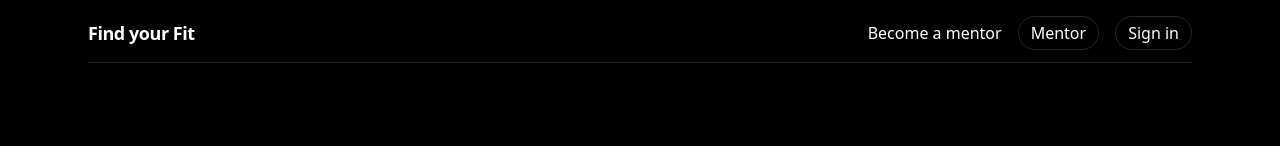
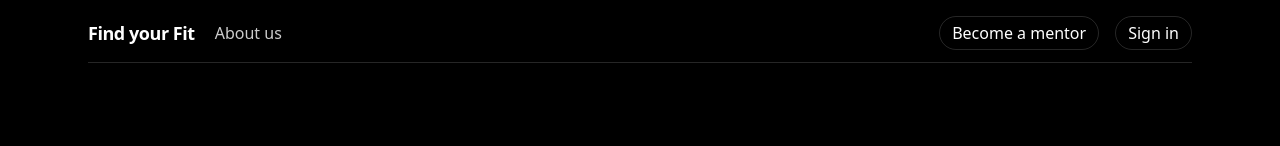
Before and after one commit to RaoAhmar/thefyf, a Next.js app: page / in a window 1280 px wide. Shown: the top 146 px of the page. Built offline with nearby package versions, Linux system fonts and the light colour scheme; no server answers; the database is empty.

Commit message:
Update Header.tsx

```diff
--- a/components/Header.tsx
+++ b/components/Header.tsx
@@ -10,19 +10,19 @@ export default function Header() {
   const [signedIn, setSignedIn] = useState(false);
   const [isAdmin, setIsAdmin] = useState(false);
   const [displayName, setDisplayName] = useState<string | null>(null);
+  const [isMentorApproved, setIsMentorApproved] = useState(false);
   const [open, setOpen] = useState(false);
   const menuRef = useRef<HTMLDivElement | null>(null);
 
-  // Load session + role/name for header
   useEffect(() => {
     let abort = false;
 
     async function run() {
       const { data } = await supabaseBrowser.auth.getSession();
       const s = data.session;
+      if (s) setSignedIn(true);
+
       if (!s) return;
-
-      if (!abort) setSignedIn(true);
 
       try {
         const res = await fetch("/api/me/role", {
@@ -32,6 +32,7 @@ export default function Header() {
         if (!abort && res.ok && json.ok) {
           setIsAdmin(!!json.isAdmin);
           setDisplayName(json.displayName || (json.email ? json.email.split("@")[0] : null));
+          setIsMentorApproved(!!json.isMentorApproved);
         }
       } catch {
         /* ignore */
@@ -44,7 +45,6 @@ export default function Header() {
     };
   }, []);
 
-  // Close dropdown on outside click / Esc
   useEffect(() => {
     function onDocClick(e: MouseEvent) {
       if (!menuRef.current) return;
@@ -75,35 +75,36 @@ export default function Header() {
   return (
     <header className="mx-auto max-w-6xl px-6 py-4">
       <div className="flex items-center justify-between border-b pb-3">
-        <Link href="/" className="text-lg font-semibold tracking-tight">
-          Find your Fit
-        </Link>
+        <div className="flex items-center gap-5">
+          <Link href="/" className="text-lg font-semibold tracking-tight">
+            Find your Fit
+          </Link>
+          <Link href="/about" className="opacity-80 hover:opacity-100">
+            About us
+          </Link>
+        </div>
 
         <nav className="flex items-center gap-4">
-          <Link href="/apply">Become a mentor</Link>
-
-          <Link
-            href="/mentor"
-            className="rounded-full border px-3 py-1 transition hover:shadow"
-          >
-            Mentor
-          </Link>
+          {/* Show exactly ONE of these: */}
+          {isMentorApproved ? (
+            <Link href="/mentor" className="rounded-full border px-3 py-1 transition hover:shadow">
+              Mentor
+            </Link>
+          ) : (
+            <Link href="/apply" className="rounded-full border px-3 py-1 transition hover:shadow">
+              Become a mentor
+            </Link>
+          )}
 
           {isAdmin && (
-            <Link
-              href="/admin/apps"
-              className="rounded-full border px-3 py-1 transition hover:shadow"
-            >
+            <Link href="/admin/apps" className="rounded-full border px-3 py-1 transition hover:shadow">
               Admin
             </Link>
           )}
 
           {/* Auth control: sign in OR name with dropdown */}
           {!signedIn ? (
-            <Link
-              href="/auth"
-              className="rounded-full border px-3 py-1 transition hover:shadow"
-            >
+            <Link href="/auth" className="rounded-full border px-3 py-1 transition hover:shadow">
               Sign in
             </Link>
           ) : (
@@ -118,12 +119,8 @@ export default function Header() {
               >
                 {displayName ?? "Account"}
               </button>
-
               {open && (
-                <div
-                  role="menu"
-                  className="absolute right-0 z-50 mt-2 w-44 rounded-xl border bg-black p-1 shadow-lg"
-                >
+                <div role="menu" className="absolute right-0 z-50 mt-2 w-44 rounded-xl border bg-black p-1 shadow-lg">
                   <button
                     role="menuitem"
                     onClick={handleSignOut}
```
